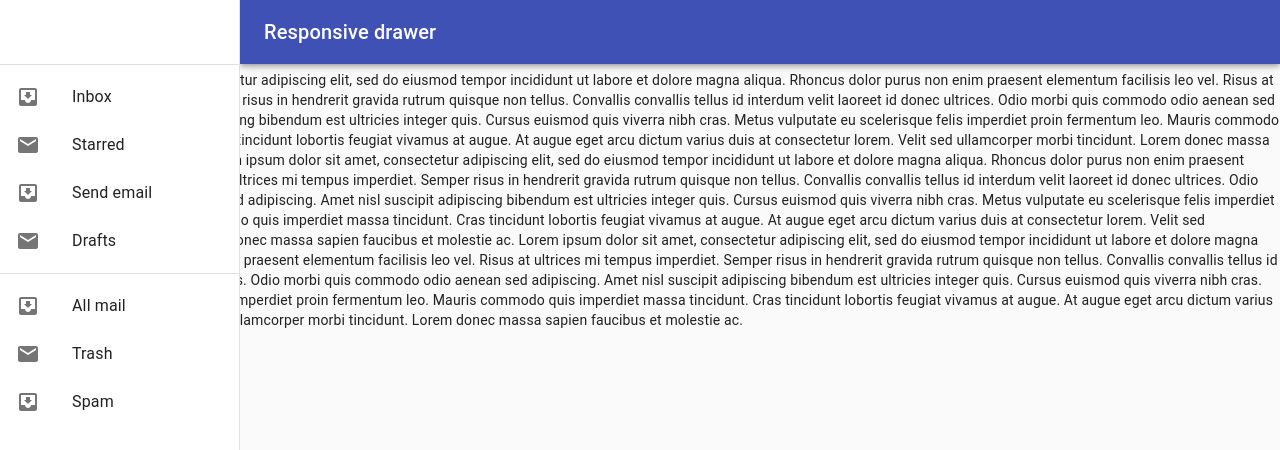
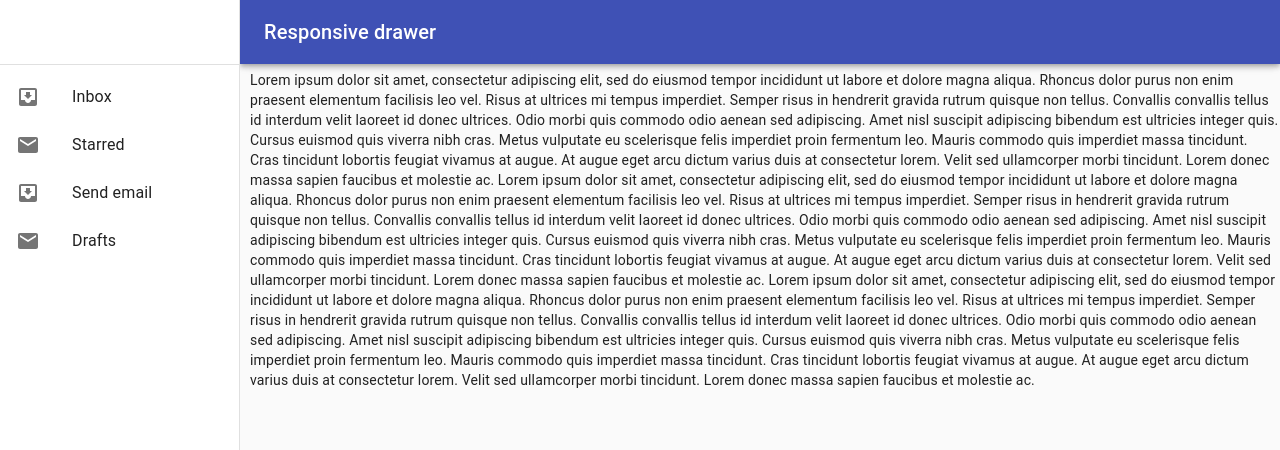
Before and after one commit to djimenezpalacios12/proyecto-final-gen-7-reactjs_dj, a React (Create React App) app: page /second in a window 1280 px wide. Shown: the top 450 px of the page. Built offline with nearby package versions, Linux system fonts and the light colour scheme.

Commit message:
Complementos a estrucutura inicial

```diff
--- a/package.json
+++ b/package.json
@@ -12,8 +12,12 @@
     "prop-types": "^15.7.2",
     "react": "^17.0.2",
     "react-dom": "^17.0.2",
+    "react-redux": "^7.2.5",
     "react-router-dom": "^5.3.0",
     "react-scripts": "4.0.3",
+    "redux": "^4.1.1",
+    "redux-devtools-extension": "^2.13.9",
+    "redux-logger": "^3.0.6",
     "web-vitals": "^1.0.1"
   },
   "scripts": {
--- a/src/App.js
+++ /dev/null
@@ -1,19 +0,0 @@
-import React from "react";
-import { Switch, Route } from "react-router-dom";
-import ResponsiveDrawer from "./components/Drawer";
-import InitialPage from "./pages/intialPage/InitialPage";
-import SecondPage from "./pages/SecondPage";
-
-const App = () => {
-  return (
-    <div>
-      <ResponsiveDrawer />
-      <Switch>
-        <Route exact path="/" component={InitialPage} />
-        <Route exact path="/second" component={SecondPage} />
-      </Switch>
-    </div>
-  );
-};
-
-export default App;
--- a/src/components/Drawer.js
+++ b/src/components/Drawer.js
@@ -63,23 +63,13 @@ function ResponsiveDrawer(props) {
     setMobileOpen(!mobileOpen);
   };
 
+  // Menú
   const drawer = (
     <div>
       <div className={classes.toolbar} />
       <Divider />
       <List>
         {["Inbox", "Starred", "Send email", "Drafts"].map((text, index) => (
-          <ListItem button key={text}>
-            <ListItemIcon>
-              {index % 2 === 0 ? <InboxIcon /> : <MailIcon />}
-            </ListItemIcon>
-            <ListItemText primary={text} />
-          </ListItem>
-        ))}
-      </List>
-      <Divider />
-      <List>
-        {["All mail", "Trash", "Spam"].map((text, index) => (
           <ListItem button key={text}>
             <ListItemIcon>
               {index % 2 === 0 ? <InboxIcon /> : <MailIcon />}
--- a/src/index.js
+++ b/src/index.js
@@ -1,11 +1,29 @@
 import React from "react";
 import ReactDOM from "react-dom";
-import { BrowserRouter } from "react-router-dom";
-import App from "./App";
+import { Provider } from "react-redux";
+import { compose } from "redux";
+import { createStore, applyMiddleware } from "redux";
+import logger from "redux-logger";
+import reducer from "./reducers/index";
+import App from "./routes/App";
+
+const initialState = {
+  StateOne: [],
+};
+
+// Manejador de store
+const composeEnhancers = window.__REDUX_DEVTOOLS_EXTENSION_COMPOSE__ || compose;
+
+// Store
+const store = createStore(
+  reducer,
+  initialState,
+  composeEnhancers(applyMiddleware(logger))
+);
 
 ReactDOM.render(
-  <BrowserRouter>
+  <Provider store={store}>
     <App />
-  </BrowserRouter>,
+  </Provider>,
   document.getElementById("root")
 );
--- a/src/pages/intialPage/InitialPage.js
+++ b/src/pages/InitialPage.js
@@ -1,5 +1,4 @@
 import React from "react";
-import "./margen.css";
 
 const InitialPage = () => {
   return (
--- a/src/pages/SecondPage.js
+++ b/src/pages/SecondPage.js
@@ -2,7 +2,7 @@ import React from "react";
 
 const SecondPage = () => {
   return (
-    <div>
+    <div className="content-fuid margenes">
       Lorem ipsum dolor sit amet, consectetur adipiscing elit, sed do eiusmod
       tempor incididunt ut labore et dolore magna aliqua. Rhoncus dolor purus
       non enim praesent elementum facilisis leo vel. Risus at ultrices mi tempus
--- /dev/null
+++ b/src/reducers/index.js
@@ -0,0 +1,8 @@
+const reducer = (state, action) => {
+  switch (action.type) {
+    default:
+      return state;
+  }
+};
+
+export default reducer;
--- /dev/null
+++ b/src/routes/App.js
@@ -0,0 +1,22 @@
+import React from "react";
+import { BrowserRouter, Switch, Route } from "react-router-dom";
+import ResponsiveDrawer from "../components/Drawer";
+import InitialPage from "../pages/InitialPage";
+import SecondPage from "../pages/SecondPage";
+import "../App.css";
+
+const App = () => {
+  return (
+    <div>
+      <BrowserRouter>
+        <ResponsiveDrawer />
+        <Switch>
+          <Route exact path="/" component={InitialPage} />
+          <Route exact path="/second" component={SecondPage} />
+        </Switch>
+      </BrowserRouter>
+    </div>
+  );
+};
+
+export default App;
```
Also changed, not shown: src/actions/index.js (added, +7 -0 lines), src/App.css (renamed from src/pages/intialPage/margen.css), src/components/menu.js (added), 1 other file (tests, documents, lock files or other folders).
